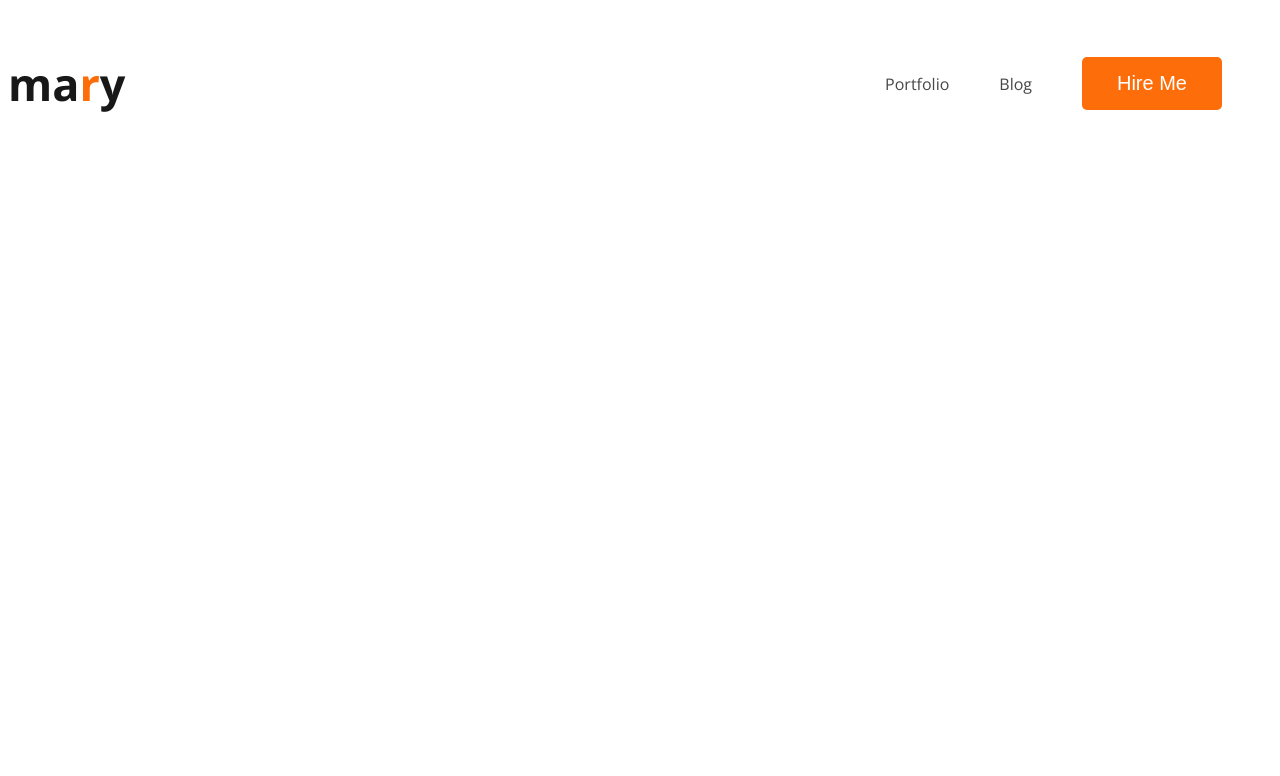
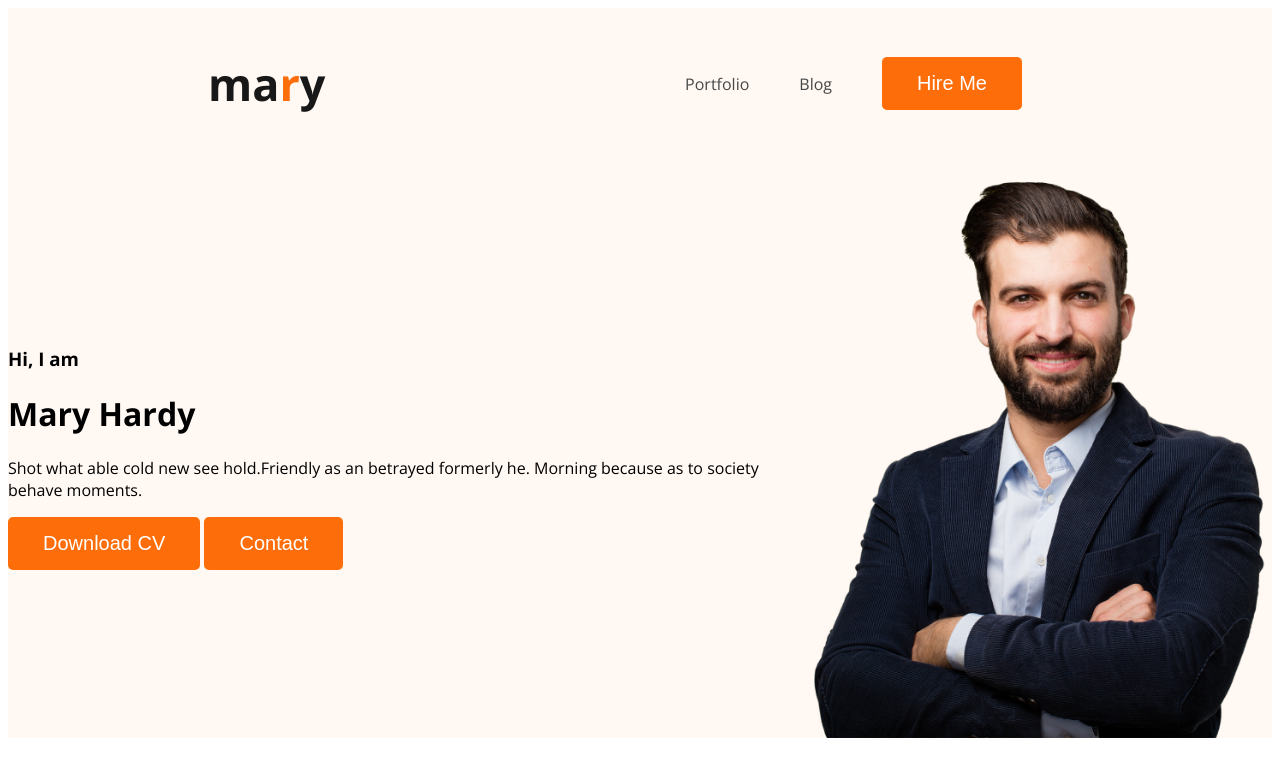
Before and after one commit to mansib1992/software-developer-portfolio, a plain HTML site: page index.html in a window 1280 px wide. Drawn offline with nearby package versions, Linux system fonts and the light colour scheme.

Commit message:
third commit

```diff
--- a/index.html
+++ b/index.html
@@ -13,7 +13,7 @@
     <link rel="stylesheet" href="styles/portfolio.css">
 </head>
 <body>
-    <header>
+    <header class="header">
         <nav>
             <h3 class="nav-title">ma<span class="text-primary">r</span>y</h3>
             <ul>
@@ -22,6 +22,18 @@
                 <li><button class="btn-primary">Hire Me</button></li>
             </ul>
         </nav>
+        <div class="banner">
+            <div>
+                <h3 class="banner-greeting">Hi, I am</h3>
+                <h1 class="banner-title">Mary Hardy</h1>
+                <p>Shot what able cold new see hold.Friendly as an
+                    betrayed formerly he. Morning because as to society
+                    behave moments.</p>
+                    <button class="btn-primary">Download CV</button>
+                    <button class="btn-primary">Contact</button>
+            </div>
+            <img class="profile-picture" src="images/hardy.png" alt="">
+        </div>
     </header>
     <main>
 
--- a/styles/portfolio.css
+++ b/styles/portfolio.css
@@ -23,6 +23,7 @@ nav{
     display: flex;
     justify-content: space-between;
     align-items: center;
+    margin: 0 200px;
 }
 .nav-title{
     color: #181818;
@@ -43,3 +44,16 @@ nav a{
     text-decoration: none;
     color: #474747;
 }
+
+/* header related style */
+.header{
+    background-color: #FFF8F3;
+}
+.banner{
+    padding-left: 30px 30px 30px 150px;
+    display: flex;
+    align-items: center;
+}
+.banner .profile-picture{
+    width: 500px;
+}
```
